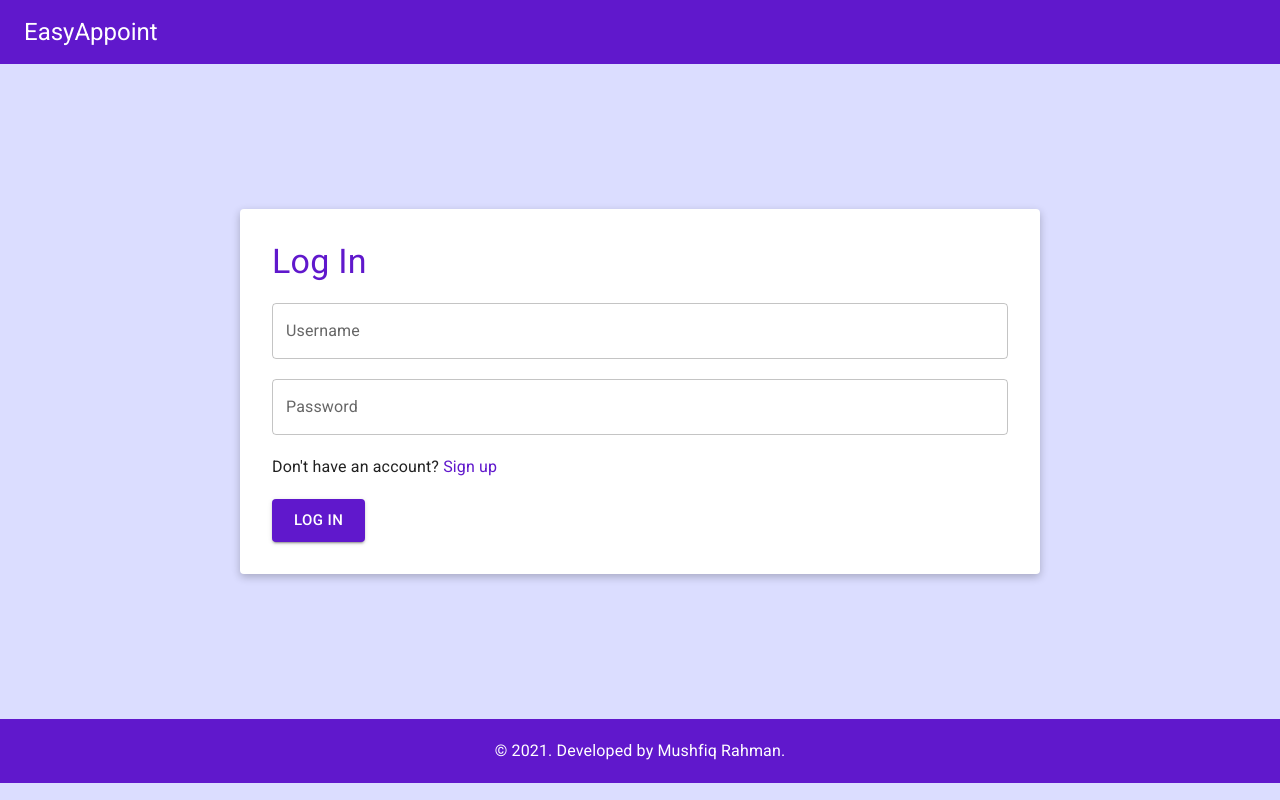
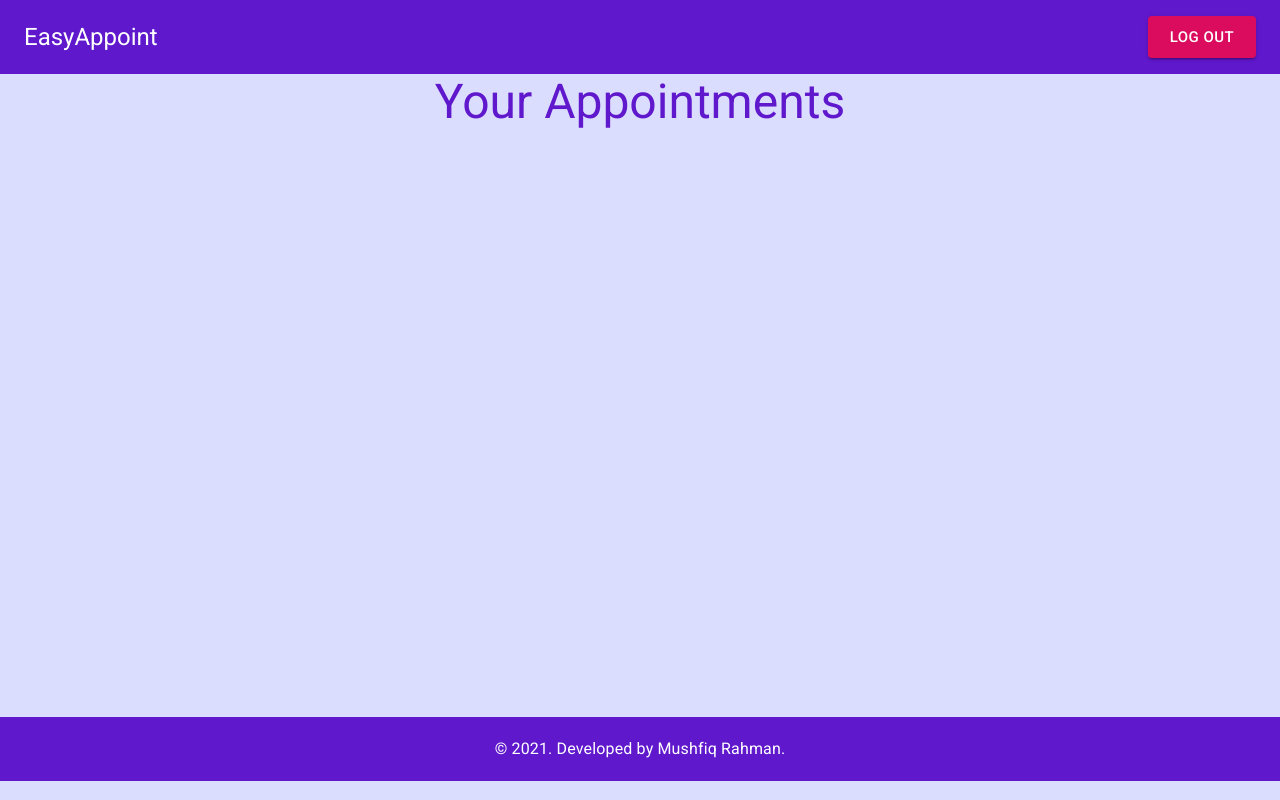
Before and after one commit to Ayon95/easy-appoint, a React (Create React App) app in the folder client/: page / in a window 1280 px wide. Before the commit this address led to /login. Built offline with nearby package versions, Linux system fonts and the light colour scheme; sample sign-in values are in the browser's storage.

Commit message:
client - positioned the logout button correctly, changed the secondary color in theme, and changed the type of user data that would be saved

```diff
--- a/client/src/components/Layout/Navbar.js
+++ b/client/src/components/Layout/Navbar.js
@@ -2,9 +2,18 @@ import React, { useContext } from 'react';
 import { AppBar, Button, Toolbar, Typography } from '@mui/material';
 import { AuthContext } from '../../contexts/AuthContext';
 import { useHistory } from 'react-router-dom';
+import { makeStyles } from '@mui/styles';
+
+const useStyles = makeStyles(theme => ({
+	navbar: {
+		padding: theme.spacing(2),
+		justifyContent: 'space-between',
+	},
+}));
 
 function Navbar() {
 	const { user, logOut } = useContext(AuthContext);
+	const classes = useStyles();
 	const history = useHistory();
 
 	function logoutClickHandler() {
@@ -15,7 +24,7 @@ function Navbar() {
 
 	return (
 		<AppBar position="static" elevation={0}>
-			<Toolbar>
+			<Toolbar className={classes.navbar}>
 				<Typography variant="h5">EasyAppoint</Typography>
 				{user && (
 					<Button
--- a/client/src/contexts/AuthContext.js
+++ b/client/src/contexts/AuthContext.js
@@ -1,4 +1,4 @@
-import React, { useState } from 'react';
+import React, { useEffect, useState } from 'react';
 
 const baseUrl = 'http://localhost:5000/user';
 export const AuthContext = React.createContext();
@@ -7,6 +7,12 @@ function AuthContextProvider({ children }) {
 	const [user, setUser] = useState(null);
 	const [isLoading, setIsLoading] = useState(false);
 	const [error, setError] = useState('');
+
+	// get user from local storage (if any) after this component mounts for the first time (when the app run)
+	useEffect(() => {
+		const userData = JSON.parse(localStorage.getItem('EasyAppointUser'));
+		setUser(userData);
+	}, []);
 
 	// this async function will send a POST request to the server for user signup
 	async function signUp(userData) {
@@ -26,8 +32,8 @@ function AuthContextProvider({ children }) {
 			}
 			// if we reach this point, then it means that the request was successful
 			const data = await response.json();
-			// save the token to local storage
-			localStorage.setItem('EasyAppointAuthToken', data.token);
+			// save the user data to local storage
+			localStorage.setItem('EasyAppointUser', JSON.stringify(data));
 
 			setIsLoading(false);
 			setUser(data);
@@ -54,8 +60,8 @@ function AuthContextProvider({ children }) {
 			}
 
 			const data = await response.json();
-			// save the token to local storage
-			localStorage.setItem('EasyAppointAuthToken', data.token);
+			// save the user data to local storage
+			localStorage.setItem('EasyAppointUser', JSON.stringify(data));
 
 			setIsLoading(false);
 			setUser(data);
@@ -68,7 +74,7 @@ function AuthContextProvider({ children }) {
 	// this function logs the user out
 	function logOut() {
 		// remove the token from local storage
-		localStorage.removeItem('EasyAppointAuthToken');
+		localStorage.removeItem('EasyAppointUser');
 		// remove user from local state
 		setUser(null);
 	}
--- a/client/src/pages/Home.js
+++ b/client/src/pages/Home.js
@@ -1,9 +1,17 @@
 import { Container, Typography } from '@mui/material';
+import { makeStyles } from '@mui/styles';
 import React from 'react';
 
+const useStyles = makeStyles({
+	homeContainer: {
+		minHeight: '80.4vh',
+	},
+});
+
 function Home() {
+	const classes = useStyles();
 	return (
-		<Container>
+		<Container className={classes.homeContainer}>
 			<Typography variant="h3" textAlign="center" color="primary">
 				Your Appointments
 			</Typography>
--- a/client/src/utils/theme.js
+++ b/client/src/utils/theme.js
@@ -4,6 +4,9 @@ const theme = createTheme({
 	palette: {
 		primary: {
 			main: '#6018cc',
+		},
+		secondary: {
+			main: '#db0b5e',
 		},
 	},
 	components: {
```
Also changed, not shown: 1 other file (tests, documents, lock files or other folders).
